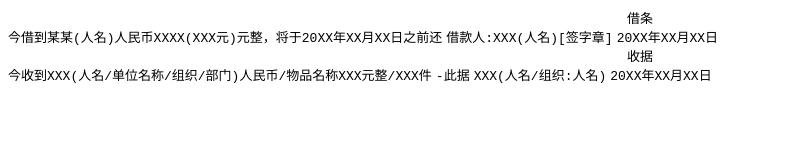
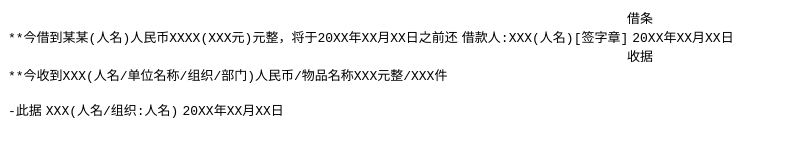
Before and after one commit to Lin-241127/-, a plain HTML site: page 科目:语文.html in a window 1280 px wide. Shown: the whole page, without its empty margins (0-787 px from the left). Drawn offline with Linux system fonts and the light colour scheme.

Commit message:
更新 科目:语文.html

```diff
--- a/科目:语文.html
+++ b/科目:语文.html
@@ -6,7 +6,7 @@
 
 <code class="html"><center>借条</center></code>
 
-<code class="html"><text>  今借到某某(人名)人民币XXXX(XXX元)元整，将于20XX年XX月XX日之前还</text></code>
+<code class="html"><text>**今借到某某(人名)人民币XXXX(XXX元)元整，将于20XX年XX月XX日之前还</text></code>
 
 <code class="float"><right>借款人:XXX(人名)[签字章]<right></code>
 
@@ -14,12 +14,12 @@
 
 <code class="html"><center>收据</center></code>
 
-<code class="html"><text>  今收到XXX(人名/单位名称/组织/部门)人民币/物品名称XXX元整/XXX件</text></code>
-
+<code class="html"><text>**今收到XXX(人名/单位名称/组织/部门)人民币/物品名称XXX元整/XXX件</text></code>
+<p></p>
 <code class="html"><left> -此据</left></code>
 
-<code class="float"><right>XXX(人名/组织:人名)</right></code>
+<code class="html"><right>XXX(人名/组织:人名)</right></code>
 
-<code class="float"><right>20XX年XX月XX日</right></code>
+<code class="html"><right>20XX年XX月XX日</right></code>
 </head>
 </html>
```
